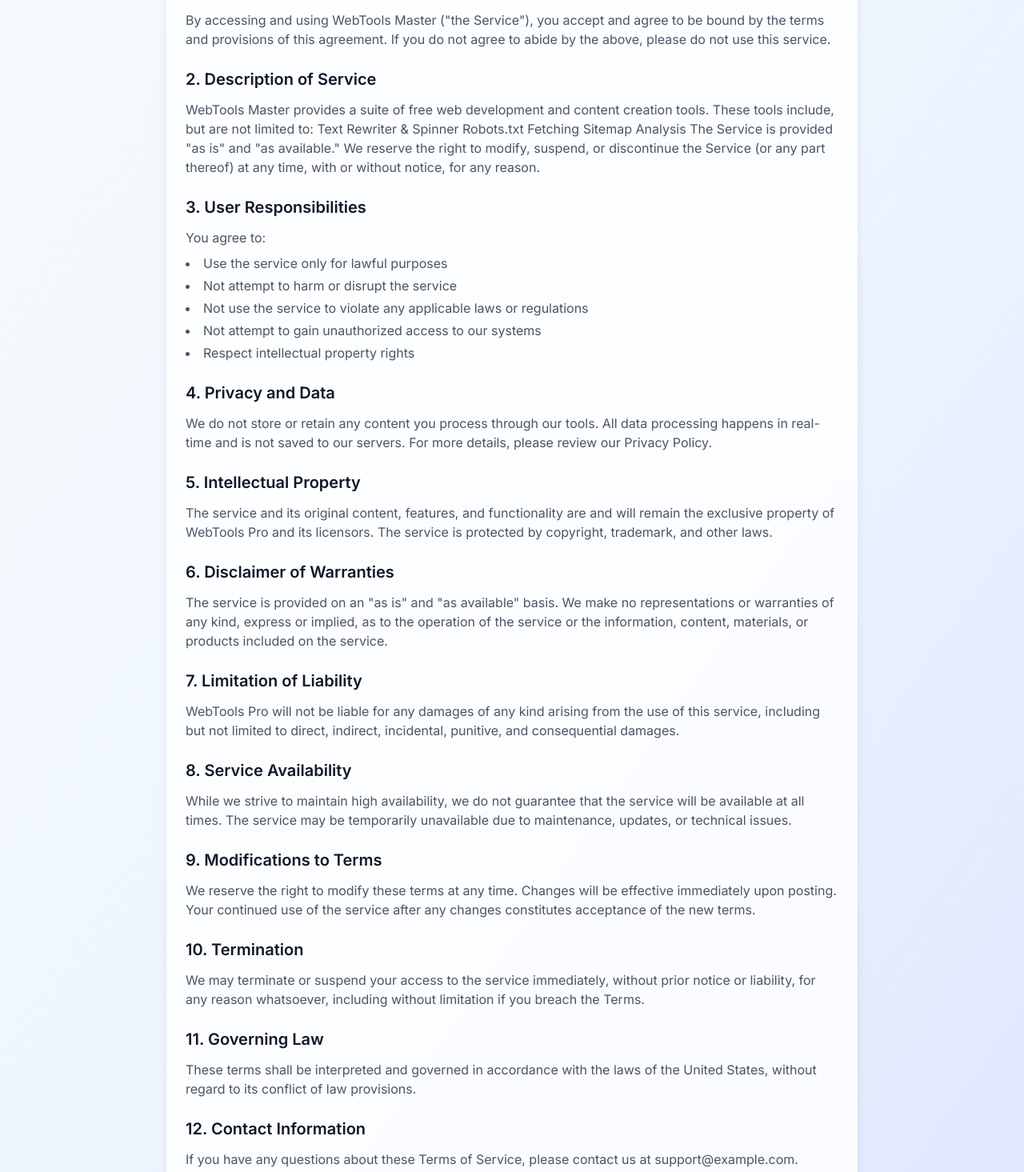
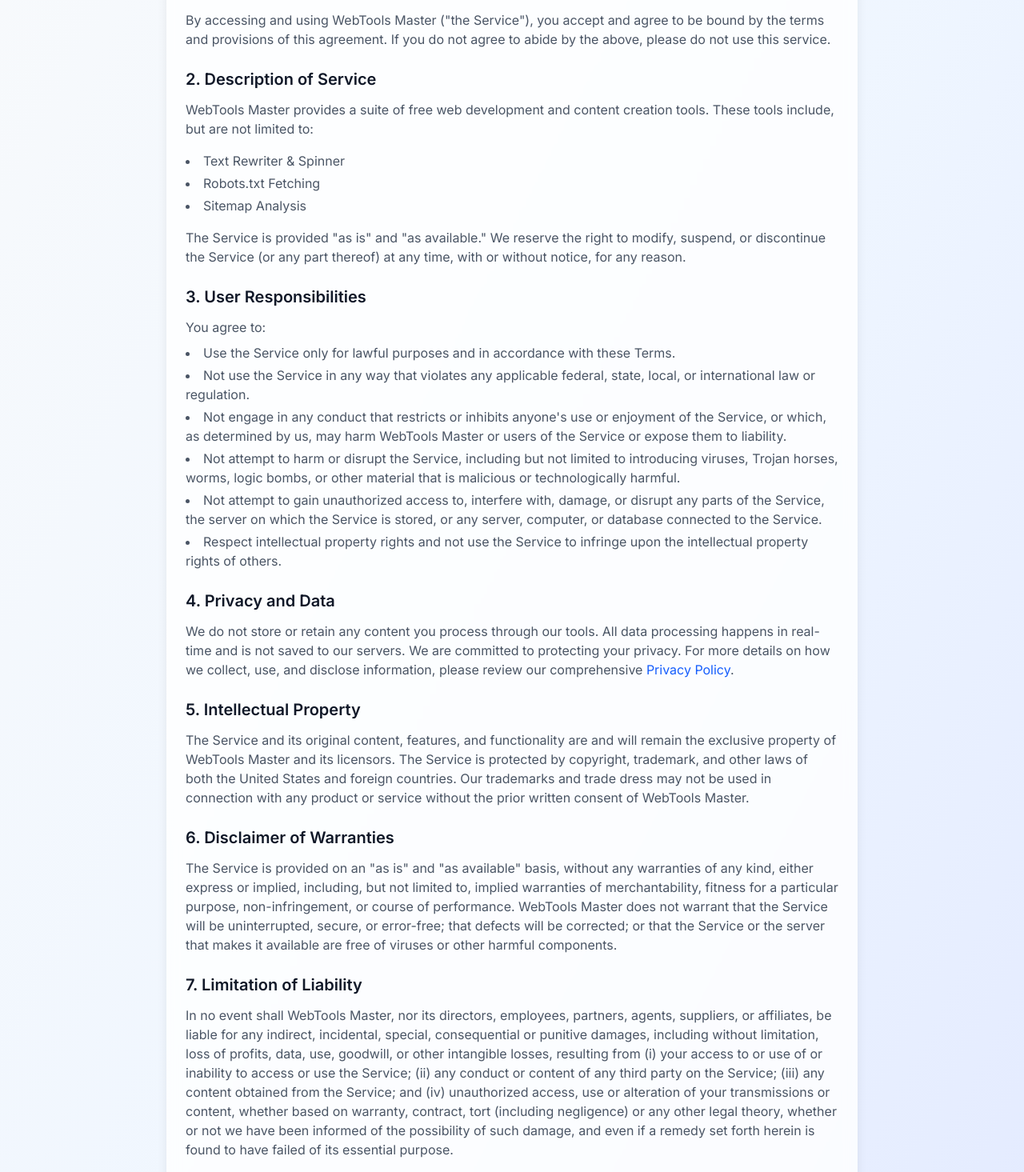
Before and after one commit to samehfathy2/intravelt, a Next.js app: page /terms in a window 1280 px wide. Shown: the part 345-1810 px from the top of the page at 80% size. Built offline with nearby package versions, Linux system fonts and the light colour scheme.

Commit message:
Update page.tsx

```diff
--- a/src/app/terms/page.tsx
+++ b/src/app/terms/page.tsx
@@ -25,7 +25,7 @@
                                     1. Acceptance of Terms
                                 </h2>
                                 <p className='text-gray-600 mb-4'>
-									By accessing and using WebTools Master ("the Service"), you accept and agree to be bound by the terms and provisions of this agreement. If you do not agree to abide by the above, please do not use this service.
+                                    By accessing and using WebTools Master (&quot;the Service&quot;), you accept and agree to be bound by the terms and provisions of this agreement. If you do not agree to abide by the above, please do not use this service.
                                 </p>
                             </section>
 
@@ -35,13 +35,14 @@
                                 </h2>
                                 <p className='text-gray-600 mb-4'>
                                     WebTools Master provides a suite of free web development and content creation tools. These tools include, but are not limited to:
-
-    Text Rewriter & Spinner
-
-    Robots.txt Fetching
-
-    Sitemap Analysis
-    The Service is provided "as is" and "as available." We reserve the right to modify, suspend, or discontinue the Service (or any part thereof) at any time, with or without notice, for any reason.
+                                </p>
+                                <ul className='list-disc list-inside text-gray-600 space-y-1 mb-4'>
+                                    <li>Text Rewriter &amp; Spinner</li>
+                                    <li>Robots.txt Fetching</li>
+                                    <li>Sitemap Analysis</li>
+                                </ul>
+                                <p className='text-gray-600 mb-4'>
+                                    The Service is provided &quot;as is&quot; and &quot;as available.&quot; We reserve the right to modify, suspend, or discontinue the Service (or any part thereof) at any time, with or without notice, for any reason.
                                 </p>
                             </section>
 
@@ -53,24 +54,12 @@
                                     You agree to:
                                 </p>
                                 <ul className='list-disc list-inside text-gray-600 space-y-1 mb-4'>
-									<li>
-										Use the service only for lawful purposes
-									</li>
-									<li>
-										Not attempt to harm or disrupt the
-										service
-									</li>
-									<li>
-										Not use the service to violate any
-										applicable laws or regulations
-									</li>
-									<li>
-										Not attempt to gain unauthorized access
-										to our systems
-									</li>
-									<li>
-										Respect intellectual property rights
-									</li>
+                                    <li>Use the Service only for lawful purposes and in accordance with these Terms.</li>
+                                    <li>Not use the Service in any way that violates any applicable federal, state, local, or international law or regulation.</li>
+                                    <li>Not engage in any conduct that restricts or inhibits anyone&apos;s use or enjoyment of the Service, or which, as determined by us, may harm WebTools Master or users of the Service or expose them to liability.</li>
+                                    <li>Not attempt to harm or disrupt the Service, including but not limited to introducing viruses, Trojan horses, worms, logic bombs, or other material that is malicious or technologically harmful.</li>
+                                    <li>Not attempt to gain unauthorized access to, interfere with, damage, or disrupt any parts of the Service, the server on which the Service is stored, or any server, computer, or database connected to the Service.</li>
+                                    <li>Respect intellectual property rights and not use the Service to infringe upon the intellectual property rights of others.</li>
                                 </ul>
                             </section>
 
@@ -79,11 +68,7 @@
                                     4. Privacy and Data
                                 </h2>
                                 <p className='text-gray-600 mb-4'>
-									We do not store or retain any content you
-									process through our tools. All data
-									processing happens in real-time and is not
-									saved to our servers. For more details,
-									please review our Privacy Policy.
+                                    We do not store or retain any content you process through our tools. All data processing happens in real-time and is not saved to our servers. We are committed to protecting your privacy. For more details on how we collect, use, and disclose information, please review our comprehensive <a href="https://www.intravelt.com/privacy-policy" className="text-blue-600 hover:underline" target="_blank" rel="noopener noreferrer">Privacy Policy</a>.
                                 </p>
                             </section>
 
@@ -92,12 +77,7 @@
                                     5. Intellectual Property
                                 </h2>
                                 <p className='text-gray-600 mb-4'>
-									The service and its original content,
-									features, and functionality are and will
-									remain the exclusive property of WebTools
-									Pro and its licensors. The service is
-									protected by copyright, trademark, and other
-									laws.
+                                    The Service and its original content, features, and functionality are and will remain the exclusive property of WebTools Master and its licensors. The Service is protected by copyright, trademark, and other laws of both the United States and foreign countries. Our trademarks and trade dress may not be used in connection with any product or service without the prior written consent of WebTools Master.
                                 </p>
                             </section>
 
@@ -106,13 +86,7 @@
                                     6. Disclaimer of Warranties
                                 </h2>
                                 <p className='text-gray-600 mb-4'>
-									The service is provided on an &quot;as
-									is&quot; and &quot;as available&quot; basis.
-									We make no representations or warranties of
-									any kind, express or implied, as to the
-									operation of the service or the information,
-									content, materials, or products included on
-									the service.
+                                    The Service is provided on an &quot;as is&quot; and &quot;as available&quot; basis, without any warranties of any kind, either express or implied, including, but not limited to, implied warranties of merchantability, fitness for a particular purpose, non-infringement, or course of performance. WebTools Master does not warrant that the Service will be uninterrupted, secure, or error-free; that defects will be corrected; or that the Service or the server that makes it available are free of viruses or other harmful components.
                                 </p>
                             </section>
 
@@ -121,11 +95,7 @@
                                     7. Limitation of Liability
                                 </h2>
                                 <p className='text-gray-600 mb-4'>
-									WebTools Pro will not be liable for any
-									damages of any kind arising from the use of
-									this service, including but not limited to
-									direct, indirect, incidental, punitive, and
-									consequential damages.
+                                    In no event shall WebTools Master, nor its directors, employees, partners, agents, suppliers, or affiliates, be liable for any indirect, incidental, special, consequential or punitive damages, including without limitation, loss of profits, data, use, goodwill, or other intangible losses, resulting from (i) your access to or use of or inability to access or use the Service; (ii) any conduct or content of any third party on the Service; (iii) any content obtained from the Service; and (iv) unauthorized access, use or alteration of your transmissions or content, whether based on warranty, contract, tort (including negligence) or any other legal theory, whether or not we have been informed of the possibility of such damage, and even if a remedy set forth herein is found to have failed of its essential purpose.
                                 </p>
                             </section>
 
@@ -134,12 +104,7 @@
                                     8. Service Availability
                                 </h2>
                                 <p className='text-gray-600 mb-4'>
-									While we strive to maintain high
-									availability, we do not guarantee that the
-									service will be available at all times. The
-									service may be temporarily unavailable due
-									to maintenance, updates, or technical
-									issues.
+                                    While we strive to maintain high availability, we do not guarantee that the Service will be available at all times. The Service may be temporarily unavailable due to maintenance, updates, technical issues, or other factors beyond our control. We will not be liable if for any reason all or any part of the Service is unavailable at any time or for any period.
                                 </p>
                             </section>
 
@@ -148,11 +113,7 @@
                                     9. Modifications to Terms
                                 </h2>
                                 <p className='text-gray-600 mb-4'>
-									We reserve the right to modify these terms
-									at any time. Changes will be effective
-									immediately upon posting. Your continued use
-									of the service after any changes constitutes
-									acceptance of the new terms.
+                                    We reserve the right, at our sole discretion, to modify or replace these Terms at any time. If a revision is material, we will try to provide at least 30 days&apos; notice prior to any new terms taking effect. What constitutes a material change will be determined at our sole discretion. Your continued use of the Service after the effective date of the revised Terms constitutes your acceptance of the new Terms.
                                 </p>
                             </section>
 
@@ -161,11 +122,7 @@
                                     10. Termination
                                 </h2>
                                 <p className='text-gray-600 mb-4'>
-									We may terminate or suspend your access to
-									the service immediately, without prior
-									notice or liability, for any reason
-									whatsoever, including without limitation if
-									you breach the Terms.
+                                    We may terminate or suspend your access to the Service immediately, without prior notice or liability, for any reason whatsoever, including without limitation if you breach the Terms. Upon termination, your right to use the Service will immediately cease.
                                 </p>
                             </section>
 
@@ -174,10 +131,7 @@
                                     11. Governing Law
                                 </h2>
                                 <p className='text-gray-600 mb-4'>
-									These terms shall be interpreted and
-									governed in accordance with the laws of the
-									United States, without regard to its
-									conflict of law provisions.
+                                    These Terms shall be governed and construed in accordance with the laws of the **State of California**, United States, without regard to its conflict of law provisions. Our failure to enforce any right or provision of these Terms will not be considered a waiver of those rights.
                                 </p>
                             </section>
 
@@ -186,9 +140,7 @@
                                     12. Contact Information
                                 </h2>
                                 <p className='text-gray-600 mb-4'>
-									If you have any questions about these Terms
-									of Service, please contact us at
-									support@example.com.
+                                    If you have any questions about these Terms of Service, please contact us at: <a href="mailto:contact@intravelt.com" className="text-blue-600 hover:underline">contact@intravelt.com</a>
                                 </p>
                             </section>
                         </div>
```
Lines whose indentation alone changed are shown as unchanged.
